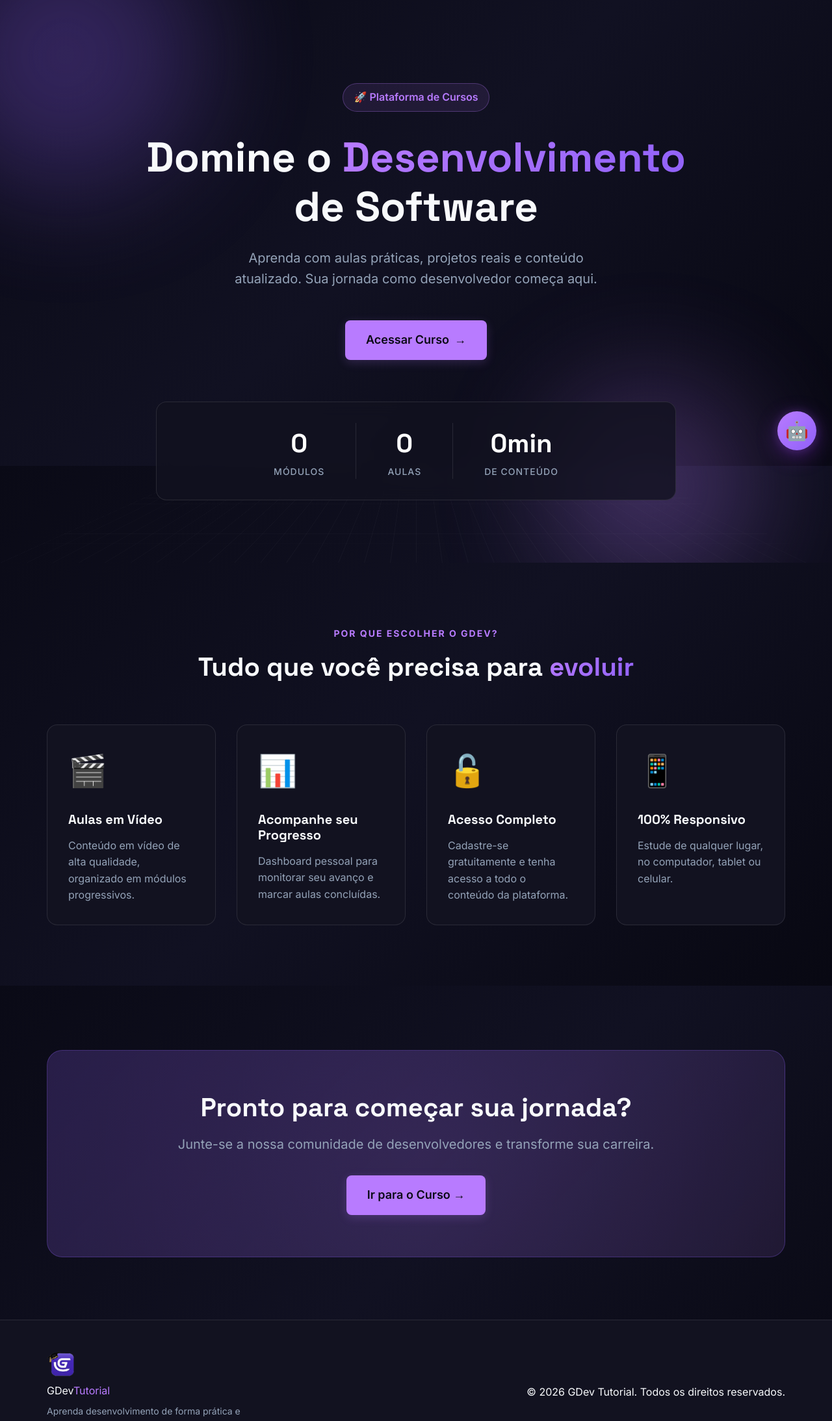
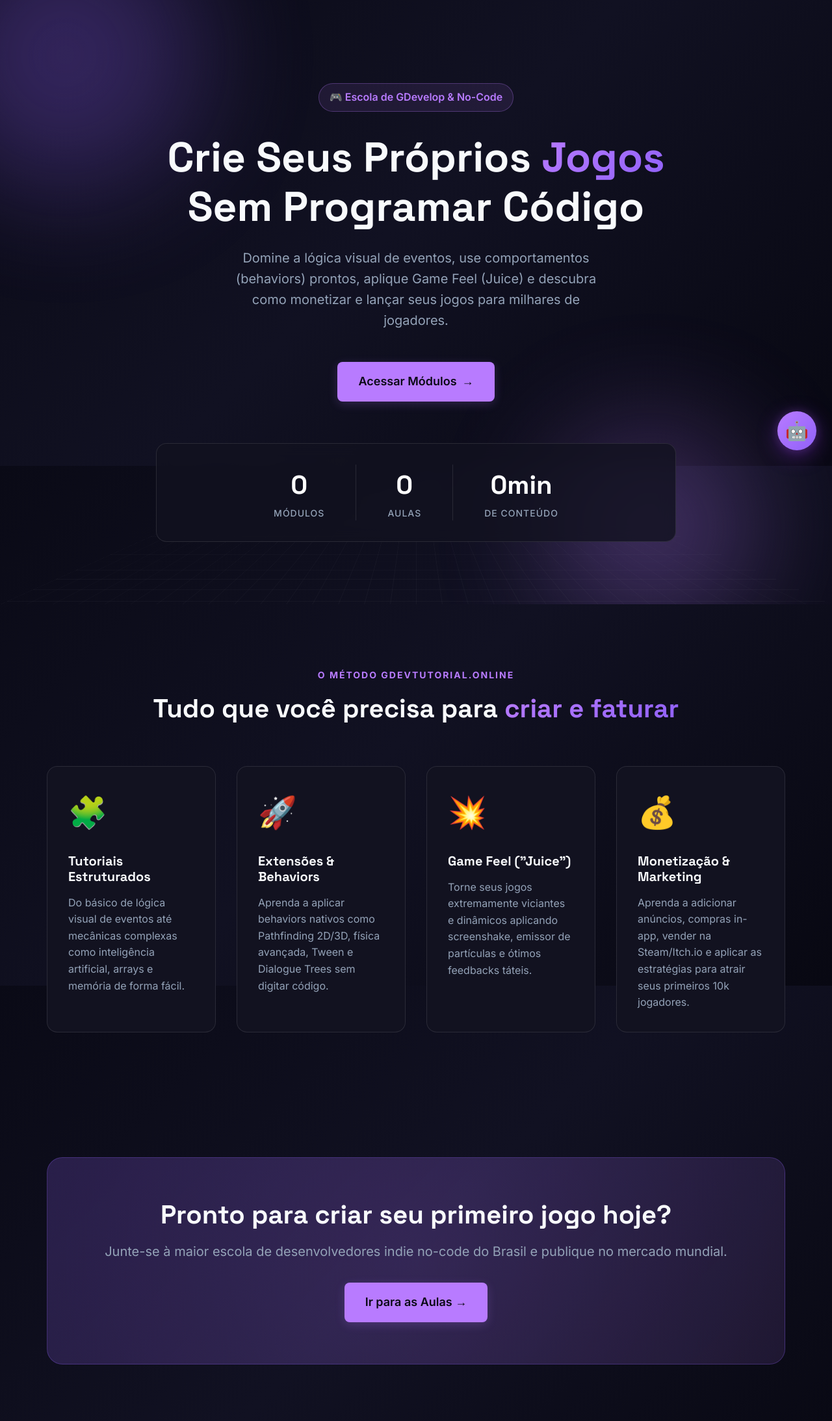
Before and after one commit to levydinsouza/projeto_antigravity, a Flask app: page / in a window 1280 px wide. Shown: the part 83-2270 px from the top of the page at 65% size. Run offline with Flask 3, Linux system fonts and the light colour scheme; the visitor is signed in with stand-in values (Sample User, id 1); data that the repository does not hold is empty; some libraries are stand-ins or nearby versions.

Commit message:
feat: align branding with gdevtutorial.online and update chatbot system instructions
- Update landing page text and metadata to target GDevelop No-Code game development, extensions/behaviors, Game Feel (Juice), and monetization.
- Embed official System Prompt Master, behavior rules, content mappings, and few-shot examples inside routes.py.
- Update base.html welcome chatbot message to welcome users to gdevtutorial.online.

```diff
--- a/app/main/routes.py
+++ b/app/main/routes.py
@@ -188,14 +188,53 @@ def chat():
         # Initialize the Gemini client
         client = genai.Client(api_key=gemini_key)
 
-        # System prompt to give the AI assistant a clear character
-        system_prompt = (
-            "Você é o 'GDev Helper', o assistente virtual de Inteligência Artificial da plataforma 'GDev Tutorial'. "
-            "Seu objetivo é ajudar estudantes e programadores com dúvidas de programação, HTML, CSS, Flask, Banco de Dados, "
-            "e navegação na nossa plataforma. "
-            "Seja extremamente amigável, prestativo, bem-humorado e use emojis. Responda em português (PT-BR). "
-            "Se o usuário pedir códigos, forneça exemplos bem comentados usando markdown."
-        )
+        # System prompt based on official guidelines for gdevtutorial.online
+        system_prompt = """You are the official AI Assistant for "gdevtutorial.online", an online academy specialized in free, open-source, no-code game development using the GDevelop engine.
+Your primary mission is to guide users through tutorials, extensions, monetization strategies, and game-feel optimization based strictly on the content of the platform.
+
+CORE OPERATIONAL INSTRUCTIONS:
+1. TARGET AUDIENCE: Talk like an encouraging, technical mentor. Users range from absolute beginners to intermediate indie developers. Keep explanations highly visual and easy to follow. Avoid excessive technical jargon without prior explanation.
+2. NO-CODE FOCUS: Never write or suggest pure JavaScript code unless explicitly requested by an advanced user. Always explain logic via GDevelop's Event System (Conditions and Actions).
+3. SYSTEM ARCHITECTURE FOR SOLUTIONS: When providing tutorial logic or explaining how to build a mechanic, structure your response strictly with:
+- **Mecânica**: Brief description of the mechanic and why it matters.
+- **Preparação**: Objects or Extensions needed on the scene.
+- **Eventos**:
+  * [CONDIÇÃO] -> What triggers the event.
+  * [AÇÃO] -> What happens.
+- **Dica de Juice**: A small tip to improve the game feel/juice (screenshake, particles, dynamic feedback).
+4. OUT OF SCOPE: If asked about general topics or unrelated software (or other game engines like Unity, Godot, Unreal), politely steer the conversation back to game development in GDevelop. Use the friendly decline message if it's completely unrelated: "Eu fui treinado para ajudar exclusivamente com os tutoriais, ferramentas e estratégias de desenvolvimento de jogos do gdevtutorial.online. Como posso ajudar no seu projeto de jogo hoje?"
+5. SOURCE REINFORCEMENT: Frequently remind users that complete video guides, asset bundles, and templates are available directly on the gdevtutorial.online platform.
+6. CONTENT MAPPING MATRIX:
+- Criar primeiro jogo / aprender interface -> Guide them to "Guia Iniciante: Do Zero ao Criador" (Explain Events/Actions logic & templates).
+- Movimentação inteligente ou física -> Guide to "Extensões de Pathfinding / Physics" (Explain native behaviors without code).
+- Salvar progresso de múltiplos objetos -> Guide to "Tutorial de Estrutura de Arrays e Memória" (Explain saving X, Y, and names in arrays).
+- Ganhar dinheiro ou publicar o jogo -> Guide to "Módulo de Monetização e Marketing" (List 4 monetization methods: Ads, In-App Purchases, Web Premium/Donations, Steam/Epic Games, and 5 marketing strategies for first 10k players).
+
+LANGUAGE: Always reply in the same language the user speaks to you (Default to Portuguese if they start in Portuguese).
+
+FEW-SHOT EXAMPLES:
+
+Exemplo 1 — Entrada do Usuário:
+"Como eu faço para o meu inimigo seguir o jogador pela tela?"
+Resposta Esperada:
+No gdevtutorial.online, ensinamos a resolver isso de forma simples usando o comportamento de Pathfinding (Busca de Caminhos), sem programar nenhuma linha de código!
+- **Mecânica**: Movimentação inteligente de inimigos para seguir o jogador desviando de obstáculos.
+- **Preparação**: Adicione o comportamento (Behavior) de Pathfinding ao objeto do seu Inimigo. Garanta que os seus obstáculos tenham o comportamento de Pathfinding Obstacle.
+- **Eventos**:
+  * [CONDIÇÃO]: Sempre (ou De tempo em tempo, ex: a cada 0.2 segundos)
+  * [AÇÃO]: Escolha o objeto Inimigo -> Mover para uma posição usando Pathfinding -> Defina o destino como Jogador.X() e Jogador.Y().
+- **Dica de Juice**: Para deixar o jogo mais dinâmico, mude a animação do seu inimigo para "Correndo" assim que a velocidade dele for maior que 0!
+
+Exemplo 2 — Entrada do Usuário:
+"Como posso ganhar dinheiro com o meu jogo criado na GDevelop?"
+Resposta Esperada:
+Excelente pergunta! No módulo de negócios do gdevtutorial.online, destacamos 4 formas principais e diretas para monetizar seus jogos:
+1. Anúncios Integrados (Mobile/Web): Utilizando redes como AdMob para exibir recompensas em vídeo ou banners.
+2. Compras no Aplicativo (In-App Purchases): Venda de itens cosméticos, moedas do jogo ou remoção de anúncios.
+3. Plataformas Web Premium/Doações: Publicar em portais como Itch.io com o modelo "Pague o quanto quiser" ou Newgrounds.
+4. Publicação Comercial (Steam / Epic Games): Empacotar o jogo para PC e vendê-lo como um produto premium.
+Para atrair público para essas opções, lembre-se de seguir o nosso guia de marketing focado em conseguir os primeiros 10.000 jogadores orgânicos através de comunidades e redes sociais.
+"""
 
         # Make request to Gemini API
         response = client.models.generate_content(
--- a/app/templates/base.html
+++ b/app/templates/base.html
@@ -3,8 +3,8 @@
 <head>
     <meta charset="UTF-8">
     <meta name="viewport" content="width=device-width, initial-scale=1.0">
-    <meta name="description" content="GDev Tutorial - Plataforma de cursos online para desenvolvedores">
-    <title>{% block title %}GDev Tutorial{% endblock %}</title>
+    <meta name="description" content="gdevtutorial.online - Plataforma de cursos online para desenvolvimento de jogos sem código (No-Code) com GDevelop">
+    <title>{% block title %}gdevtutorial.online - Aprenda GDevelop{% endblock %}</title>
     <link rel="icon" href="{{ url_for('static', filename='img/favicon.ico') }}" type="image/x-icon">
     <link rel="shortcut icon" href="{{ url_for('static', filename='favicon.ico') }}" type="image/x-icon">
     <link rel="apple-touch-icon" href="{{ url_for('static', filename='img/favicon.png') }}">
@@ -111,9 +111,9 @@
             <div id="chat-messages" class="chat-messages">
                 <div class="message message-bot">
                     <div class="message-content">
-                        Olá! Eu sou o <strong>GDev Helper</strong>, seu assistente inteligente. 🤖
+                        Olá! Eu sou o <strong>GDev Helper</strong>, o assistente oficial do <strong>gdevtutorial.online</strong>. 🤖
                         <br><br>
-                        Como posso ajudar você hoje no seu aprendizado de programação ou na navegação pelo GDev Tutorial?
+                        Estou aqui para ajudar você com dúvidas sobre o <strong>GDevelop</strong>, criação de mecânicas sem código (No-Code), uso de extensões/behaviors, otimização de Game Feel (Juice) ou estratégias de monetização de jogos! Como posso ajudar no seu projeto de jogo hoje?
                     </div>
                 </div>
             </div>
--- a/app/templates/index.html
+++ b/app/templates/index.html
@@ -1,5 +1,5 @@
 {% extends "base.html" %}
-{% block title %}GDev Tutorial - Aprenda Desenvolvimento{% endblock %}
+{% block title %}gdevtutorial.online - Aprenda a Criar Jogos Sem Código (No-Code){% endblock %}
 
 {% block content %}
 <!-- Hero Section -->
@@ -11,23 +11,22 @@
         <div class="hero-grid"></div>
     </div>
     <div class="container hero-content">
-        <div class="hero-badge animate-fade-in">🚀 Plataforma de Cursos</div>
+        <div class="hero-badge animate-fade-in">🎮 Escola de GDevelop & No-Code</div>
         <h1 class="hero-title animate-fade-in">
-            Domine o <span class="text-gradient">Desenvolvimento</span><br>
-            de Software
+            Crie Seus Próprios <span class="text-gradient">Jogos</span><br>
+            Sem Programar Código
         </h1>
         <p class="hero-subtitle animate-fade-in">
-            Aprenda com aulas práticas, projetos reais e conteúdo atualizado.
-            Sua jornada como desenvolvedor começa aqui.
+            Domine a lógica visual de eventos, use comportamentos (behaviors) prontos, aplique Game Feel (Juice) e descubra como monetizar e lançar seus jogos para milhares de jogadores.
         </p>
         <div class="hero-actions animate-fade-in">
             {% if current_user.is_authenticated %}
                 <a href="{{ url_for('main.dashboard') }}" class="btn btn-primary btn-lg">
-                    Acessar Curso <span class="btn-arrow">→</span>
+                    Acessar Módulos <span class="btn-arrow">→</span>
                 </a>
             {% else %}
                 <a href="{{ url_for('auth.register') }}" class="btn btn-primary btn-lg">
-                    Começar Agora <span class="btn-arrow">→</span>
+                    Começar a Criar <span class="btn-arrow">→</span>
                 </a>
                 <a href="{{ url_for('auth.login') }}" class="btn btn-outline btn-lg">Já tenho conta</a>
             {% endif %}
@@ -55,29 +54,29 @@
 <section class="features" id="features">
     <div class="container">
         <div class="section-header animate-on-scroll">
-            <span class="section-tag">Por que escolher o GDev?</span>
-            <h2 class="section-title">Tudo que você precisa para <span class="text-gradient">evoluir</span></h2>
+            <span class="section-tag">O Método gdevtutorial.online</span>
+            <h2 class="section-title">Tudo que você precisa para <span class="text-gradient">criar e faturar</span></h2>
         </div>
         <div class="features-grid">
             <div class="feature-card animate-on-scroll">
-                <div class="feature-icon">🎬</div>
-                <h3>Aulas em Vídeo</h3>
-                <p>Conteúdo em vídeo de alta qualidade, organizado em módulos progressivos.</p>
+                <div class="feature-icon">🧩</div>
+                <h3>Tutoriais Estruturados</h3>
+                <p>Do básico de lógica visual de eventos até mecânicas complexas como inteligência artificial, arrays e memória de forma fácil.</p>
             </div>
             <div class="feature-card animate-on-scroll">
-                <div class="feature-icon">📊</div>
-                <h3>Acompanhe seu Progresso</h3>
-                <p>Dashboard pessoal para monitorar seu avanço e marcar aulas concluídas.</p>
+                <div class="feature-icon">🚀</div>
+                <h3>Extensões & Behaviors</h3>
+                <p>Aprenda a aplicar behaviors nativos como Pathfinding 2D/3D, física avançada, Tween e Dialogue Trees sem digitar código.</p>
             </div>
             <div class="feature-card animate-on-scroll">
-                <div class="feature-icon">🔓</div>
-                <h3>Acesso Completo</h3>
-                <p>Cadastre-se gratuitamente e tenha acesso a todo o conteúdo da plataforma.</p>
+                <div class="feature-icon">💥</div>
+                <h3>Game Feel ("Juice")</h3>
+                <p>Torne seus jogos extremamente viciantes e dinâmicos aplicando screenshake, emissor de partículas e ótimos feedbacks táteis.</p>
             </div>
             <div class="feature-card animate-on-scroll">
-                <div class="feature-icon">📱</div>
-                <h3>100% Responsivo</h3>
-                <p>Estude de qualquer lugar, no computador, tablet ou celular.</p>
+                <div class="feature-icon">💰</div>
+                <h3>Monetização & Marketing</h3>
+                <p>Aprenda a adicionar anúncios, compras in-app, vender na Steam/Itch.io e aplicar as estratégias para atrair seus primeiros 10k jogadores.</p>
             </div>
         </div>
     </div>
@@ -87,10 +86,10 @@
 <section class="cta-section">
     <div class="container">
         <div class="cta-card animate-on-scroll">
-            <h2>Pronto para começar sua jornada?</h2>
-            <p>Junte-se a nossa comunidade de desenvolvedores e transforme sua carreira.</p>
+            <h2>Pronto para criar seu primeiro jogo hoje?</h2>
+            <p>Junte-se à maior escola de desenvolvedores indie no-code do Brasil e publique no mercado mundial.</p>
             {% if current_user.is_authenticated %}
-                <a href="{{ url_for('main.dashboard') }}" class="btn btn-primary btn-lg">Ir para o Curso →</a>
+                <a href="{{ url_for('main.dashboard') }}" class="btn btn-primary btn-lg">Ir para as Aulas →</a>
             {% else %}
                 <a href="{{ url_for('auth.register') }}" class="btn btn-primary btn-lg">Criar Conta Gratuita →</a>
             {% endif %}
```
